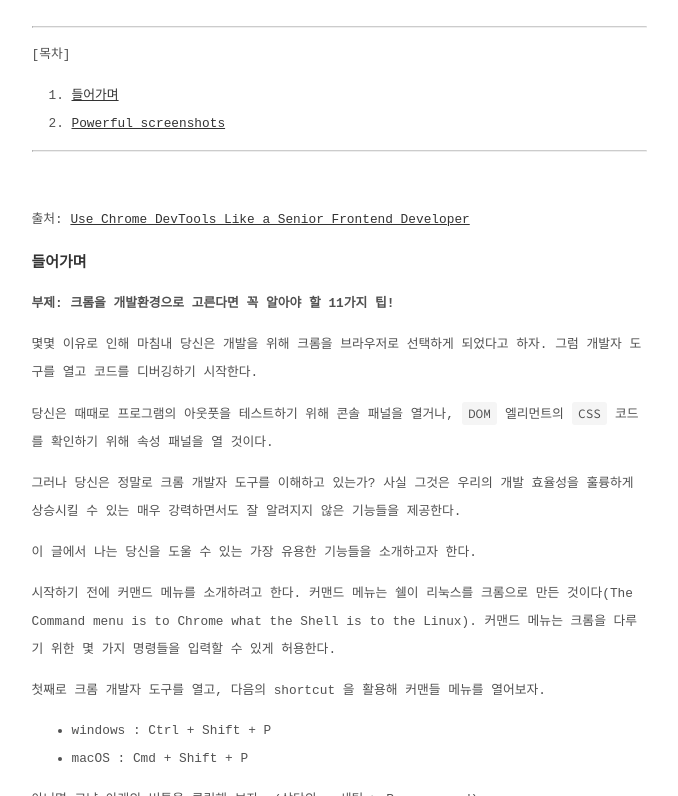
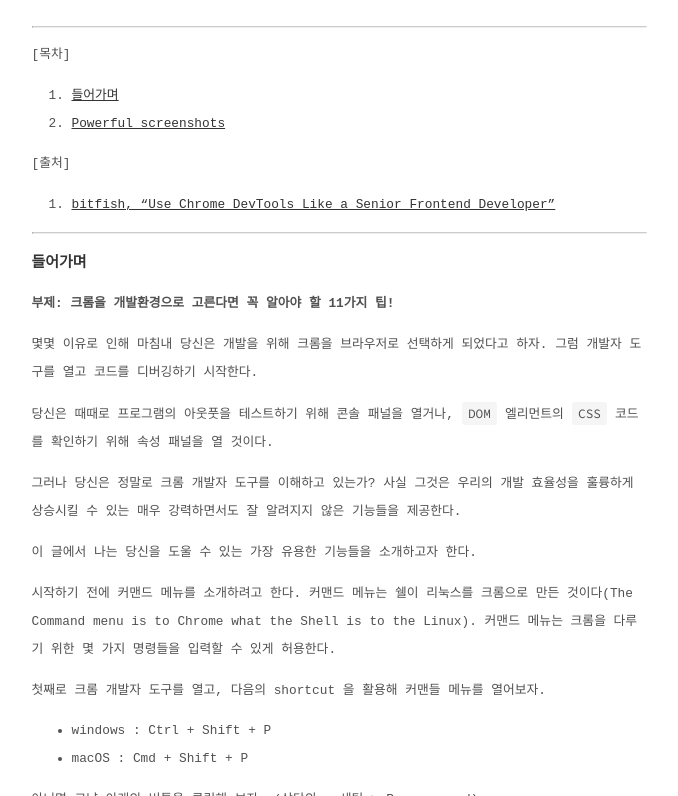
Before and after one commit to daesungRa/namu, a Jekyll site: the page built from _posts/etc/2020-07-30-use-chrome-devtools.markdown, in a window 1280 px wide and 900 px high, scrolled down 530 px, cut to the strip 104-900 px from the top of the window. Shown: the whole strip, without its empty margins (301-979 px from the left). Built offline with Jekyll 4.4.1, drawn with Linux system fonts in a browser that asks for light colours; some web fonts are replaced.

Commit message:
post: Add content source link

```diff
--- a/_posts/etc/2020-07-30-use-chrome-devtools.markdown
+++ b/_posts/etc/2020-07-30-use-chrome-devtools.markdown
@@ -18,11 +18,12 @@ image-source: https://pixabay.com/ko/users/200degrees-2051452/
 1. [들어가며](#들어가며)
 2. [Powerful screenshots](#powerful-screenshots)
 
+[출처]
+
+1. [bitfish, "Use Chrome DevTools Like a Senior Frontend Developer"](
+https://medium.com/javascript-in-plain-english/use-chrome-devtools-like-a-senior-frontend-developer-99a4740674)
+
 ---
-
-<br>
-
-출처: [Use Chrome DevTools Like a Senior Frontend Developer](https://medium.com/javascript-in-plain-english/use-chrome-devtools-like-a-senior-frontend-developer-99a4740674)
 
 ### 들어가며
 
--- a/_posts/python/2020-07-09-what-is-pythonic.markdown
+++ b/_posts/python/2020-07-09-what-is-pythonic.markdown
@@ -22,6 +22,12 @@ image-source: ''
 5. [접근제한자](#접근제한자)
 6. [프로퍼티](#프로퍼티)
 7. [리펙토링의 냄새가 나는 경우](#리펙토링의-냄새가-나는-경우)
+
+[출처]
+
+1. [마리아노 아나야, "파이썬 클린코드", 터닝포인트(2019)](http://www.yes24.com/Product/Goods/69064790)
+2. [PEP8](https://www.python.org/dev/peps/pep-0008/)
+3. [Tim.Peters, The Zen of Python](https://www.python.org/dev/peps/pep-0020/)
 
 ---
 
```
Also changed, not shown: _posts/etc/2020-08-02-add-gist-plugin.markdown (+12 -1 lines).
